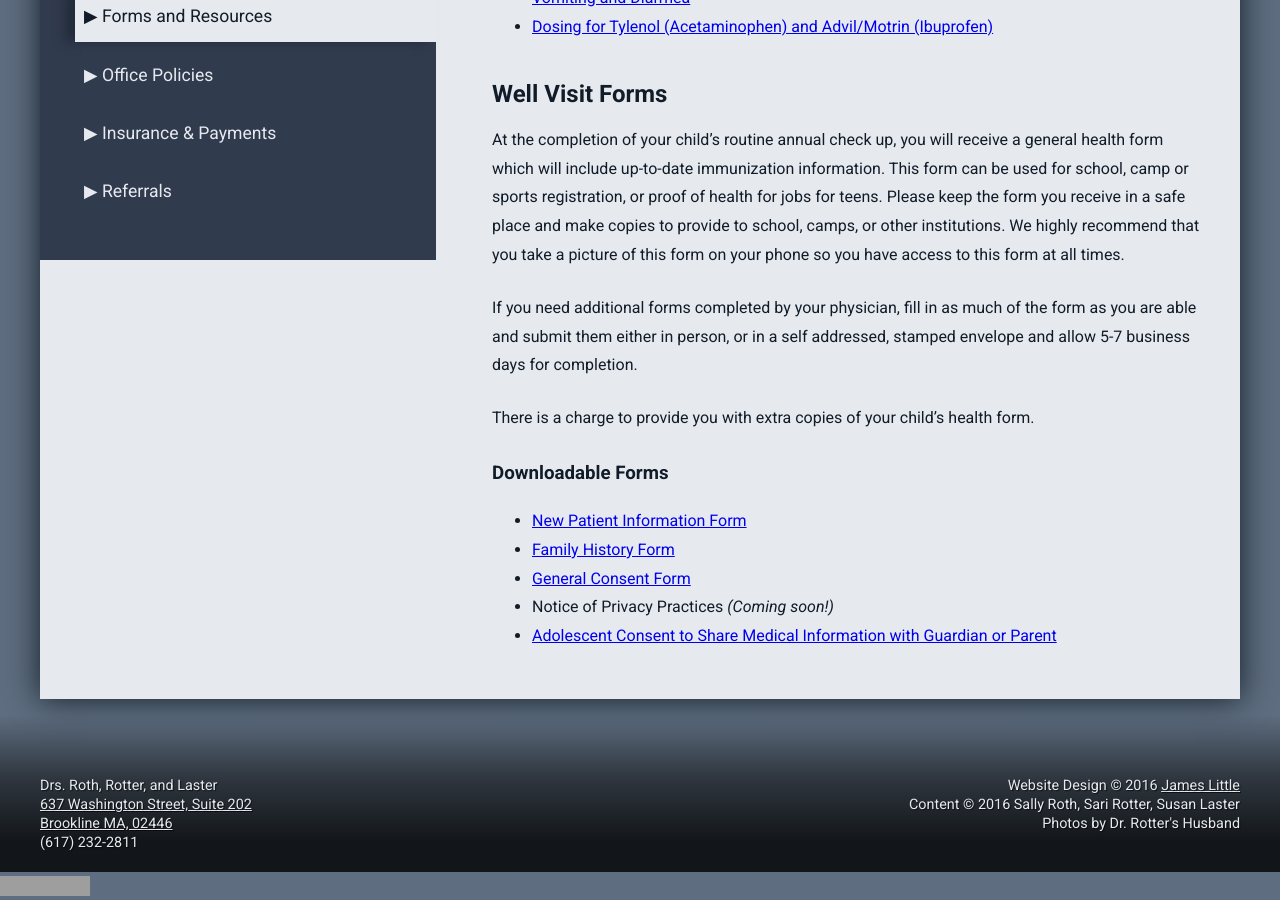
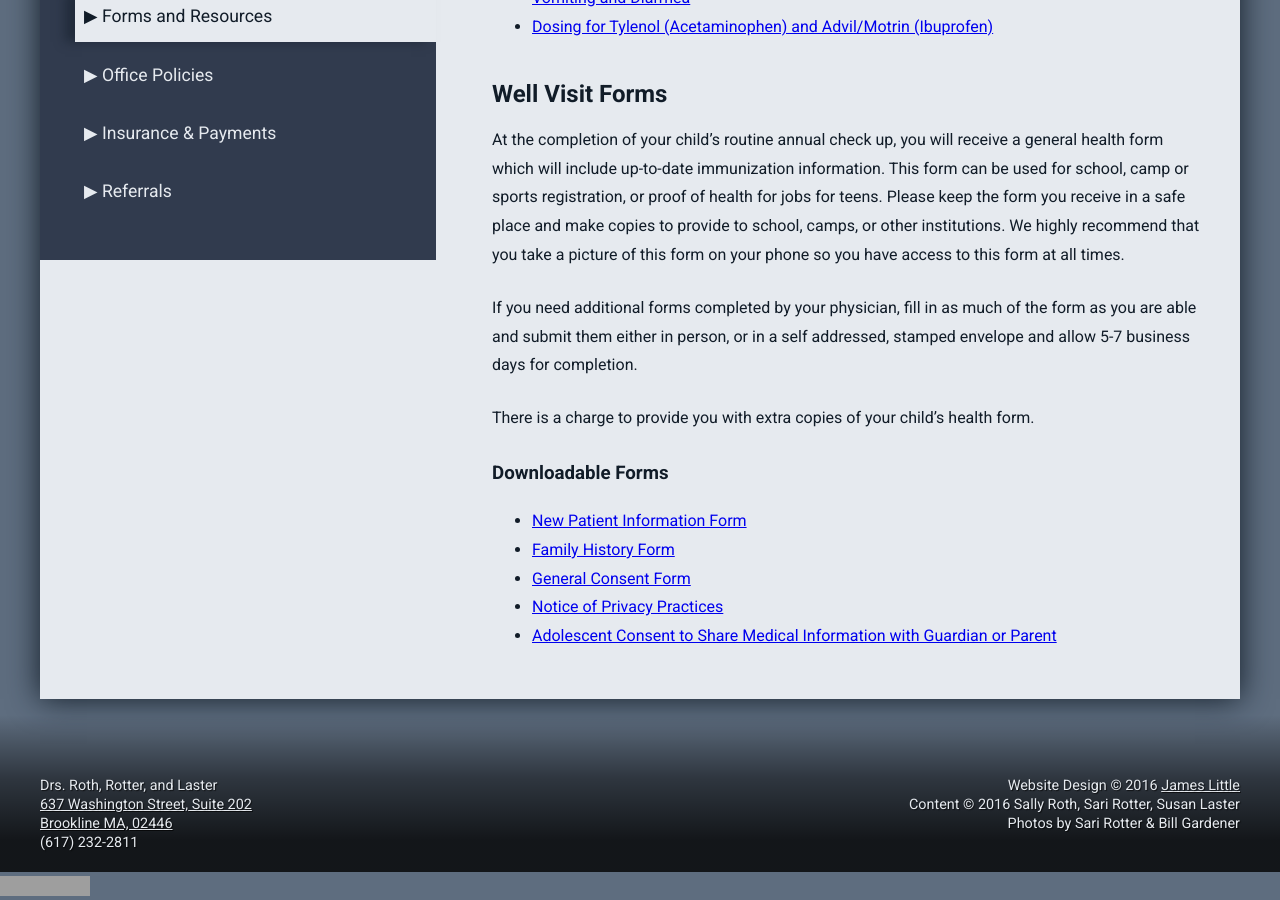
Before and after one commit to jameslittle230/rothrotterlaster, a Jekyll site: the page built from pages/resources.html, in a window 1280 px wide and 900 px high, scrolled down 600 px. Built offline with Jekyll 4.4.1, drawn with Linux system fonts in a browser that asks for light colours; nearby versions of some CDN libraries; some web fonts are replaced; comment, search, counter and statistics services are not loaded; grey boxes are pictures that could not be loaded.

Commit message:
Add final resource

```diff
--- a/_includes/footer.html
+++ b/_includes/footer.html
@@ -18,7 +18,7 @@
               document.write(new Date().getFullYear());
             </script> Sally Roth, Sari Rotter, Susan Laster<br>
 
-            Photos by Dr. Rotter's Husband
+            Photos by Sari Rotter &amp; Bill Gardener
         </p>
     </div>
 </footer>
--- a/pages/resources.html
+++ b/pages/resources.html
@@ -33,7 +33,7 @@ title: Resources
     <li><a href="/resources/family-history.pdf">Family History Form</a></li>
     <li><a href="/resources/general-consent.pdf">General Consent Form</a></li>
     <!-- <li><a href="/resources/privacy-notice.pdf">Notice of Privacy Practices</a></li> -->
-    <li>Notice of Privacy Practices <i>(Coming soon!)</i></li>
+    <li><a href="/resources/privacy-summary.pdf">Notice of Privacy Practices</a></li>
     <li><a href="/resources/teen-consent.pdf">Adolescent Consent to Share Medical Information with Guardian or Parent</a></li>
 </ul>
 
```
Also changed, not shown: 1 other file.
